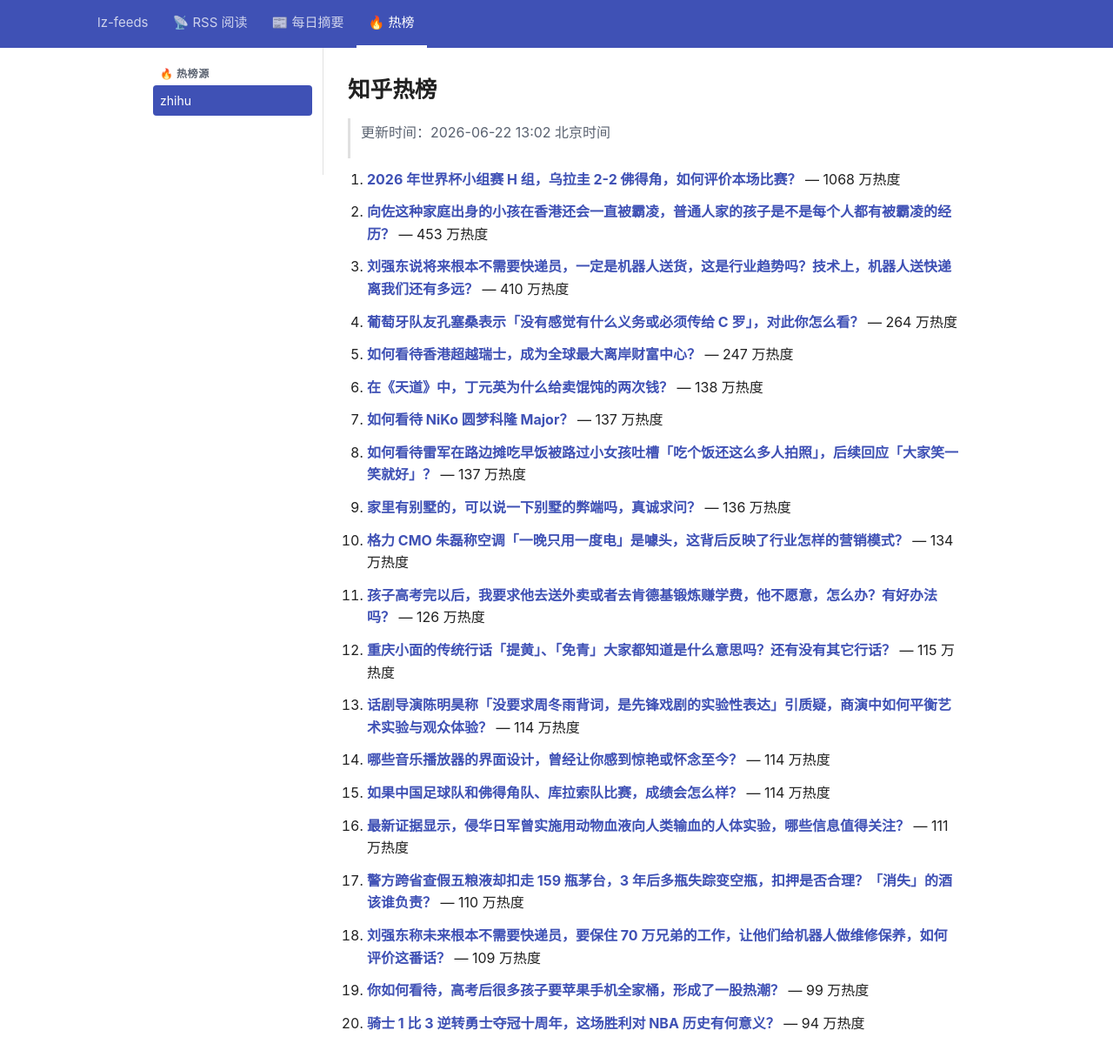
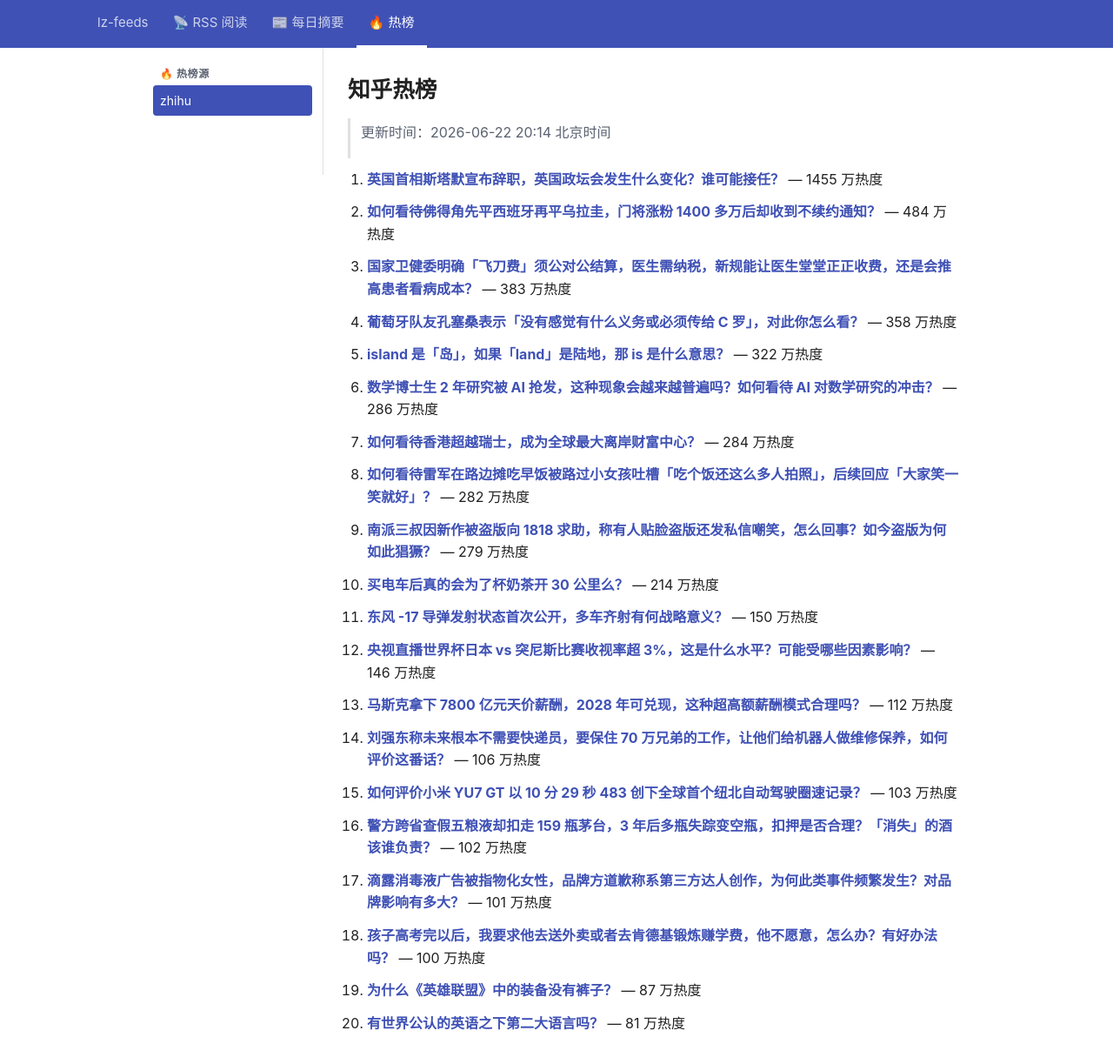
Before and after one commit to lizhang0101/lz-feeds, a Jekyll site: the page built from _hotlist/zhihu.md, in a window 1280 px wide and 1253 px high. Shown: the top 1223 px of the window at 87% size. Built offline with Jekyll 4.4.1, drawn with Linux system fonts in a browser that asks for light colours.

Commit message:
hotlist: 2026-06-22T12:14Z

```diff
--- a/_hotlist/zhihu.md
+++ b/_hotlist/zhihu.md
@@ -1,48 +1,48 @@
 ---
-updated: 2026-06-22 13:02 北京时间
+updated: 2026-06-22 20:14 北京时间
 count: 20
 ---
 
 # 知乎热榜
 
-> 更新时间：2026-06-22 13:02 北京时间
+> 更新时间：2026-06-22 20:14 北京时间
 
-1. **[2026 年世界杯小组赛 H 组，乌拉圭 2-2 佛得角，如何评价本场比赛？](https://www.zhihu.com/question/2050231811406394080)** — 1068 万热度
+1. **[英国首相斯塔默宣布辞职，英国政坛会发生什么变化？谁可能接任？](https://www.zhihu.com/question/2052429865199088269)** — 1455 万热度
 
-2. **[向佐这种家庭出身的小孩在香港还会一直被霸凌，普通人家的孩子是不是每个人都有被霸凌的经历？](https://www.zhihu.com/question/2051094313749197066)** — 453 万热度
+2. **[如何看待佛得角先平西班牙再平乌拉圭，门将涨粉 1400 多万后却收到不续约通知？](https://www.zhihu.com/question/2052332062351308369)** — 484 万热度
 
-3. **[刘强东说将来根本不需要快递员，一定是机器人送货，这是行业趋势吗？技术上，机器人送快递离我们还有多远？](https://www.zhihu.com/question/2052132938649531488)** — 410 万热度
+3. **[国家卫健委明确「飞刀费」须公对公结算，医生需纳税，新规能让医生堂堂正正收费，还是会推高患者看病成本？](https://www.zhihu.com/question/2051242460555244099)** — 383 万热度
 
-4. **[葡萄牙队友孔塞桑表示「没有感觉有什么义务或必须传给 C 罗」，对此你怎么看？](https://www.zhihu.com/question/2052227689986143903)** — 264 万热度
+4. **[葡萄牙队友孔塞桑表示「没有感觉有什么义务或必须传给 C 罗」，对此你怎么看？](https://www.zhihu.com/question/2052227689986143903)** — 358 万热度
 
-5. **[如何看待香港超越瑞士，成为全球最大离岸财富中心？](https://www.zhihu.com/question/2043229145333855428)** — 247 万热度
+5. **[island 是「岛」，如果「land」是陆地，那 is 是什么意思？](https://www.zhihu.com/question/1989510468671402690)** — 322 万热度
 
-6. **[在《天道》中，丁元英为什么给卖馄饨的两次钱？](https://www.zhihu.com/question/520811909)** — 138 万热度
+6. **[数学博士生 2 年研究被 AI 抢发，这种现象会越来越普遍吗？如何看待 AI 对数学研究的冲击？](https://www.zhihu.com/question/2052067691926484153)** — 286 万热度
 
-7. **[如何看待 NiKo 圆梦科隆 Major？](https://www.zhihu.com/question/2052210769987646282)** — 137 万热度
+7. **[如何看待香港超越瑞士，成为全球最大离岸财富中心？](https://www.zhihu.com/question/2043229145333855428)** — 284 万热度
 
-8. **[如何看待雷军在路边摊吃早饭被路过小女孩吐槽「吃个饭还这么多人拍照」，后续回应「大家笑一笑就好」？](https://www.zhihu.com/question/2050882489007204297)** — 137 万热度
+8. **[如何看待雷军在路边摊吃早饭被路过小女孩吐槽「吃个饭还这么多人拍照」，后续回应「大家笑一笑就好」？](https://www.zhihu.com/question/2050882489007204297)** — 282 万热度
 
-9. **[家里有别墅的，可以说一下别墅的弊端吗，真诚求问？](https://www.zhihu.com/question/2040542018233967784)** — 136 万热度
+9. **[南派三叔因新作被盗版向 1818 求助，称有人贴脸盗版还发私信嘲笑，怎么回事？如今盗版为何如此猖獗？](https://www.zhihu.com/question/2052032113944400672)** — 279 万热度
 
-10. **[格力 CMO 朱磊称空调「一晚只用一度电」是噱头，这背后反映了行业怎样的营销模式？](https://www.zhihu.com/question/2050180545519285996)** — 134 万热度
+10. **[买电车后真的会为了杯奶茶开 30 公里么？](https://www.zhihu.com/question/2045104316718043753)** — 214 万热度
 
-11. **[孩子高考完以后，我要求他去送外卖或者去肯德基锻炼赚学费，他不愿意，怎么办？有好办法吗？](https://www.zhihu.com/question/2051478831144482006)** — 126 万热度
+11. **[东风 -17 导弹发射状态首次公开，多车齐射有何战略意义？](https://www.zhihu.com/question/2052307955496793109)** — 150 万热度
 
-12. **[重庆小面的传统行话「提黄」、「免青」大家都知道是什么意思吗？还有没有其它行话？](https://www.zhihu.com/question/2048565016077526615)** — 115 万热度
+12. **[央视直播世界杯日本 vs 突尼斯比赛收视率超 3%，这是什么水平？可能受哪些因素影响？](https://www.zhihu.com/question/2052060271871353728)** — 146 万热度
 
-13. **[话剧导演陈明昊称「没要求周冬雨背词，是先锋戏剧的实验性表达」引质疑，商演中如何平衡艺术实验与观众体验？](https://www.zhihu.com/question/2051351954798764830)** — 114 万热度
+13. **[马斯克拿下 7800 亿元天价薪酬，2028 年可兑现，这种超高额薪酬模式合理吗？](https://www.zhihu.com/question/2051708848533148101)** — 112 万热度
 
-14. **[哪些音乐播放器的界面设计，曾经让你感到惊艳或怀念至今？](https://www.zhihu.com/question/2030611096021771660)** — 114 万热度
+14. **[刘强东称未来根本不需要快递员，要保住 70 万兄弟的工作，让他们给机器人做维修保养，如何评价这番话？](https://www.zhihu.com/question/2052154478204400622)** — 106 万热度
 
-15. **[如果中国足球队和佛得角队、库拉索队比赛，成绩会怎么样？](https://www.zhihu.com/question/2051176498892165918)** — 114 万热度
+15. **[如何评价小米 YU7 GT 以 10 分 29 秒 483 创下全球首个纽北自动驾驶圈速记录？](https://www.zhihu.com/question/2052342121999380803)** — 103 万热度
 
-16. **[最新证据显示，侵华日军曾实施用动物血液向人类输血的人体实验，哪些信息值得关注？](https://www.zhihu.com/question/2052031672694961791)** — 111 万热度
+16. **[警方跨省查假五粮液却扣走 159 瓶茅台，3 年后多瓶失踪变空瓶，扣押是否合理？「消失」的酒该谁负责？](https://www.zhihu.com/question/2050954670827385441)** — 102 万热度
 
-17. **[警方跨省查假五粮液却扣走 159 瓶茅台，3 年后多瓶失踪变空瓶，扣押是否合理？「消失」的酒该谁负责？](https://www.zhihu.com/question/2050954670827385441)** — 110 万热度
+17. **[滴露消毒液广告被指物化女性，品牌方道歉称系第三方达人创作，为何此类事件频繁发生？对品牌影响有多大？](https://www.zhihu.com/question/2051710499239059925)** — 101 万热度
 
-18. **[刘强东称未来根本不需要快递员，要保住 70 万兄弟的工作，让他们给机器人做维修保养，如何评价这番话？](https://www.zhihu.com/question/2052154478204400622)** — 109 万热度
+18. **[孩子高考完以后，我要求他去送外卖或者去肯德基锻炼赚学费，他不愿意，怎么办？有好办法吗？](https://www.zhihu.com/question/2051478831144482006)** — 100 万热度
 
-19. **[你如何看待，高考后很多孩子要苹果手机全家桶，形成了一股热潮？](https://www.zhihu.com/question/2048784446720161578)** — 99 万热度
+19. **[为什么《英雄联盟》中的装备没有裤子？](https://www.zhihu.com/question/52428489)** — 87 万热度
 
-20. **[骑士 1 比 3 逆转勇士夺冠十周年，这场胜利对 NBA 历史有何意义？](https://www.zhihu.com/question/2051647499044239108)** — 94 万热度
+20. **[有世界公认的英语之下第二大语言吗？](https://www.zhihu.com/question/265912768)** — 81 万热度
```
